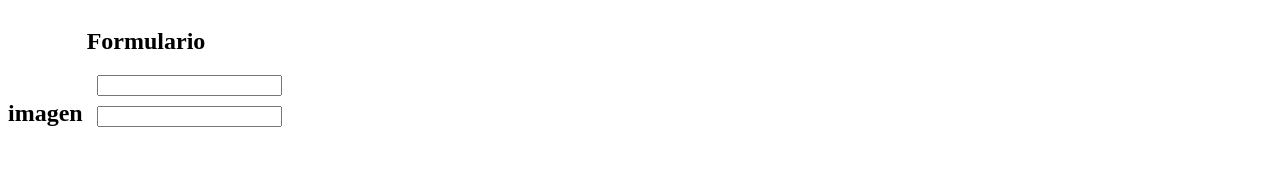
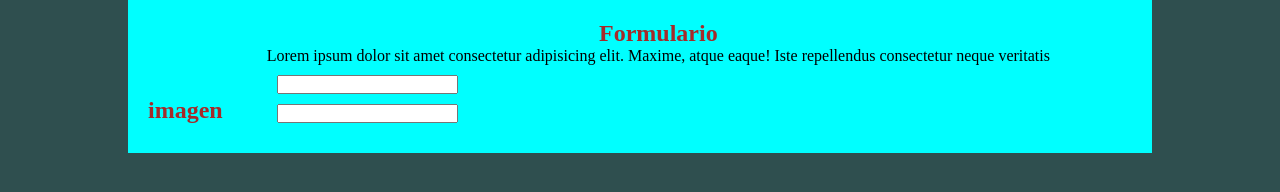
Before and after one commit to AleirSanches/projeto_login, a plain HTML site: page index.html in a window 1280 px wide. Drawn offline with Linux system fonts and the light colour scheme.

Commit message:
atualizando

```diff
--- a/estilos/style.css
+++ b/estilos/style.css
@@ -1,7 +1,31 @@
 @charset "UTF-8";
+
+*{
+    padding: 0px;
+    margin: 0px;
+}
+
+body, html{
+    width: 100vw;
+    height: 100vh;
+    background-color: darkslategrey;
+}
+
+h1{
+    color: brown;
+}
+
+main{
+    width: 80vw;
+    background-color: aqua;
+    margin: auto;
+
+}
 
 div{
     display: inline-block;
+    text-align: center;
+    padding:20px ;
 }
 
 input{
--- a/index.html
+++ b/index.html
@@ -16,6 +16,7 @@
             </div>
             <div id="form">
                 <h1>Formulario</h1>
+                <p>Lorem ipsum dolor sit amet consectetur adipisicing elit. Maxime, atque eaque! Iste repellendus consectetur neque veritatis </p>
                 <form action="login.php" method="post"></form>
                 <input type="text" name="" id="">
                 <input type="password" name="senha" id="isenha">
```
